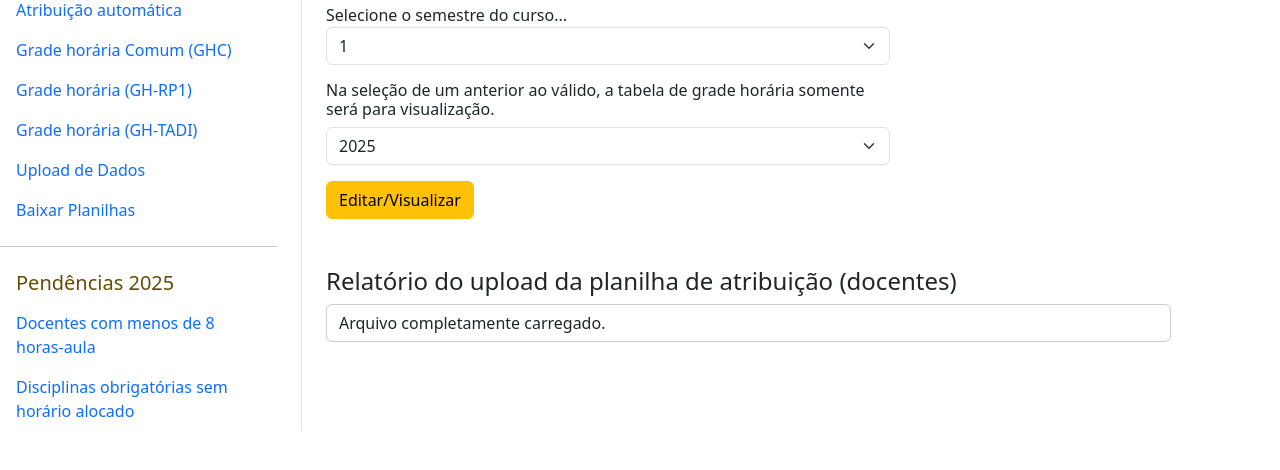
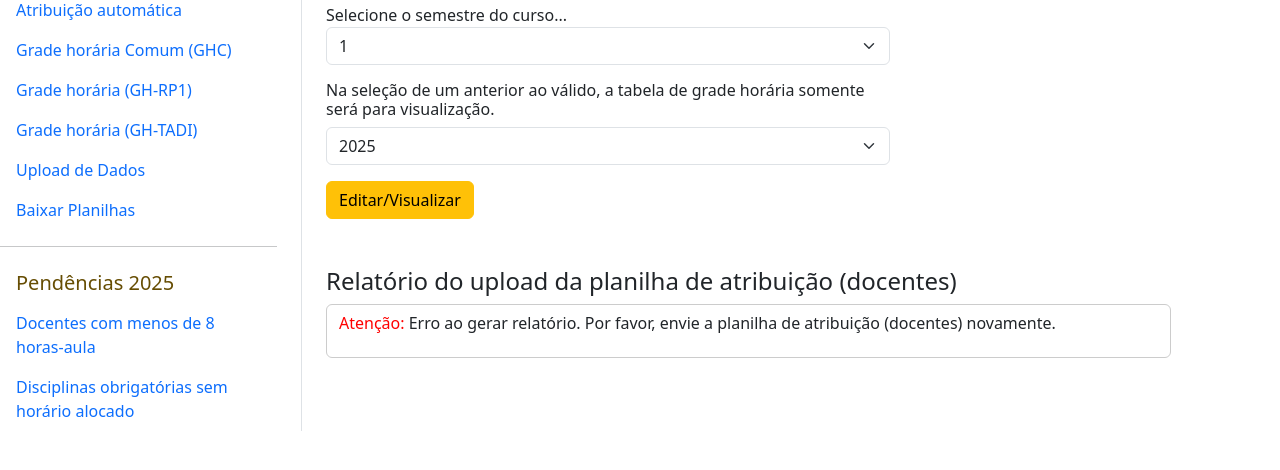
Before and after one commit to luizmrx/projetoPUB, a Django app: page /ferramenta_graduacao_si/ in a window 1280 px wide. Shown: the part 158-628 px from the top of the page. Run offline with Django 4.2, Linux system fonts and the light colour scheme; a user stored in the database is signed in; data comes from the database, SQL or seed files in the repository; data that the repository does not hold is empty.

Commit message:
db: criação do model RelatoriosPlanilhas e finalização da tela de relatório do up da planilha atr

```diff
--- a/ferramentas/ferramenta_graduacao_si/table/admin.py
+++ b/ferramentas/ferramenta_graduacao_si/table/admin.py
@@ -19,3 +19,4 @@
 admin.site.register(TadiTurmaPreview)
 admin.site.register(RP2TurmaPreview)
 admin.site.register(justificativaMenos8Horas)
+admin.site.register(RelatoriosPlanilhas)
--- a/ferramentas/ferramenta_graduacao_si/table/models.py
+++ b/ferramentas/ferramenta_graduacao_si/table/models.py
@@ -293,3 +293,10 @@
 
     class Meta:
         unique_together = (("codigo", "ano"),)
+
+class RelatoriosPlanilhas(models.Model):
+    upload_atribuicao = models.TextField(default="")
+    gerar_atribuicao = models.TextField(default="")
+    upload_preferencias = models.TextField(default="")
+    upload_rp1 = models.TextField(default="")
+    upload_tadi = models.TextField(default="")
--- a/ferramentas/ferramenta_graduacao_si/table/templates/table/menu.html
+++ b/ferramentas/ferramenta_graduacao_si/table/templates/table/menu.html
@@ -101,9 +101,9 @@
                         <div id="relatorio" class="form-control" style="max-height:  200px; overflow-y: auto; text-align: left; border: 1px solid #ccc;">
                             {% if erro_arquivo %}
                                 <p><span style="color: red;">Atenção:</span> {{erro_arquivo}}</p>
-                            {% elif  erro_leitura%}
-                                {% for prof, mensagem in erro_leitura.items %}
-                                    {{mensagem}},<br>
+                            {% elif  erro_leitura %}
+                                {% for mensagem in erro_leitura %}
+                                    {{mensagem}}<br>
                                 {% endfor %}
                             {% else %}
                                 Arquivo completamente carregado.
--- a/ferramentas/ferramenta_graduacao_si/table/views/views.py
+++ b/ferramentas/ferramenta_graduacao_si/table/views/views.py
@@ -262,13 +262,22 @@
 @login_required
 def menu(request):
     ano = int(AnoAberto.objects.get(id=1).Ano)
+    try:
+        msg = RelatoriosPlanilhas.objects.get(id=1).upload_atribuicao
+        msg_upload_atribuicao = msg.split("\n")
+        erro_arquivo=""
+    except:
+        msg_upload_atribuicao = ""
+        erro_arquivo = "Erro ao gerar relatório. Por favor, envie a planilha de atribuição (docentes) novamente."
 
     anos_ant = [i for i in range(2015, ano)]
     context = {
         "anos_ant": anos_ant,
         "anoAberto": ano,
         "sem_tur": turmas_obrigatórias_sem_horario(ano),
-        "falta_aula": menos8_horas_aula_prof(ano)
+        "falta_aula": menos8_horas_aula_prof(ano),
+        "erro_leitura": msg_upload_atribuicao,
+        "erro_arquivo": erro_arquivo,
     }
     return render(request, "table/menu.html", context)
 
```
Also changed, not shown: ferramentas/ferramenta_graduacao_si/table/views/planilha_docentes.py (+8 -5 lines), ferramentas/ferramenta_graduacao_si/table/migrations/0029_relatoriosplanilhas.py (added).
